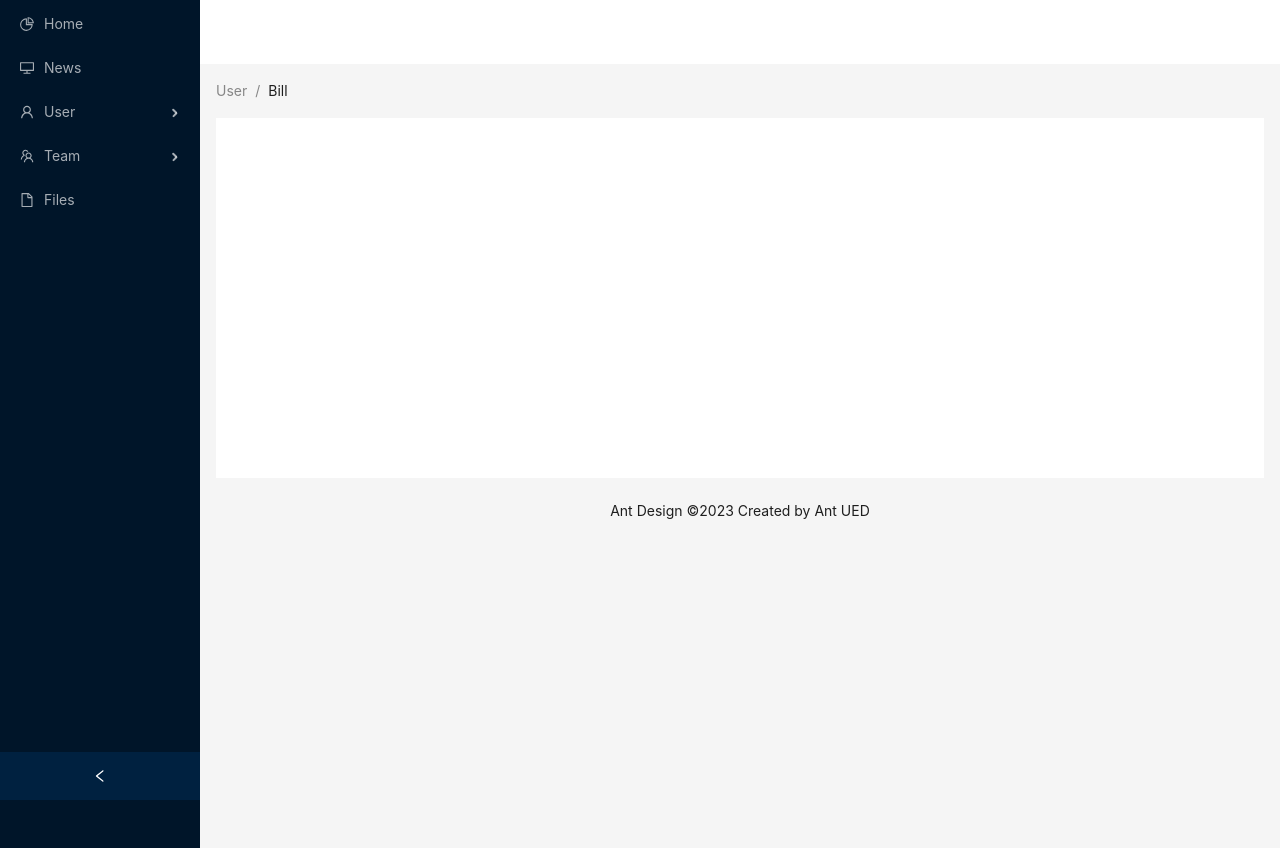
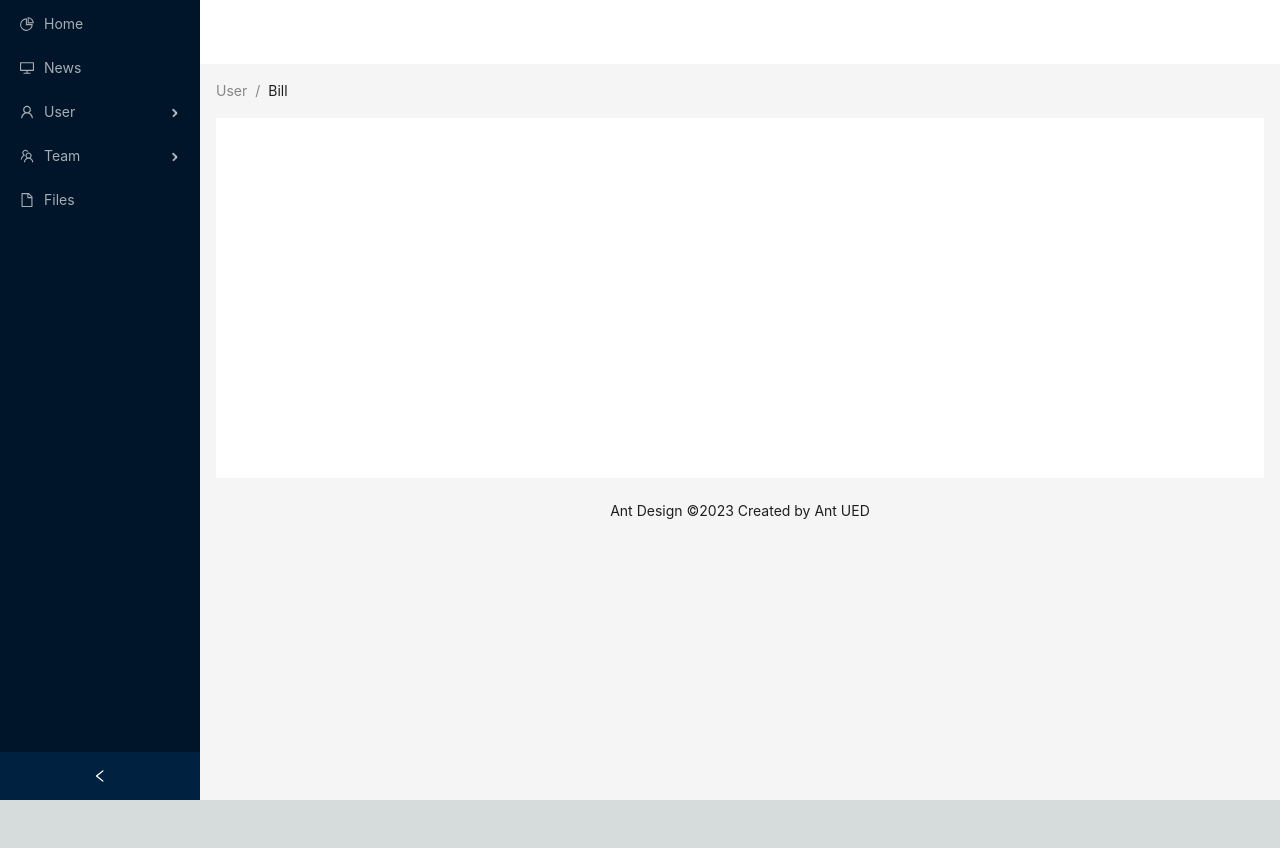
Before and after one commit to hasanshahriar32/level2-nextjs_intro, a Next.js app: page / in a window 1280 px wide. After the commit the page ends 800 px from the top, so only its background shows below. Built offline with nearby package versions, Linux system fonts and the light colour scheme.

Commit message:
updated h

```diff
--- a/src/components/Main/Sider.js
+++ b/src/components/Main/Sider.js
@@ -45,7 +45,7 @@ const SiderComponent = () => {
         <Menu
           theme="dark"
           mode="vertical"
-          style={{ height: "100vh" }}
+          style={{ minHeight: "90vh" }}
           defaultSelectedKeys={["1"]}
         >
           {items.map((item) => {
```
